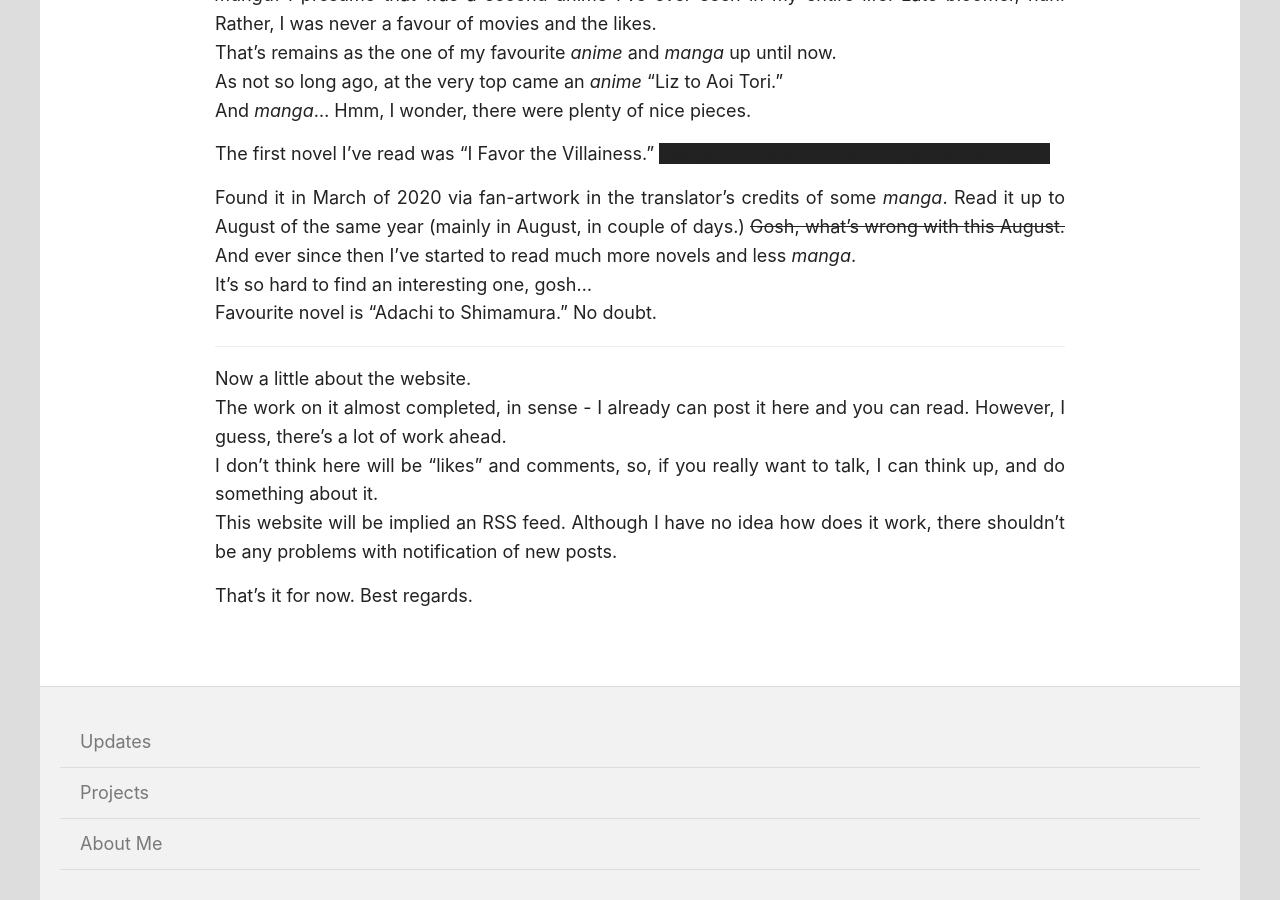
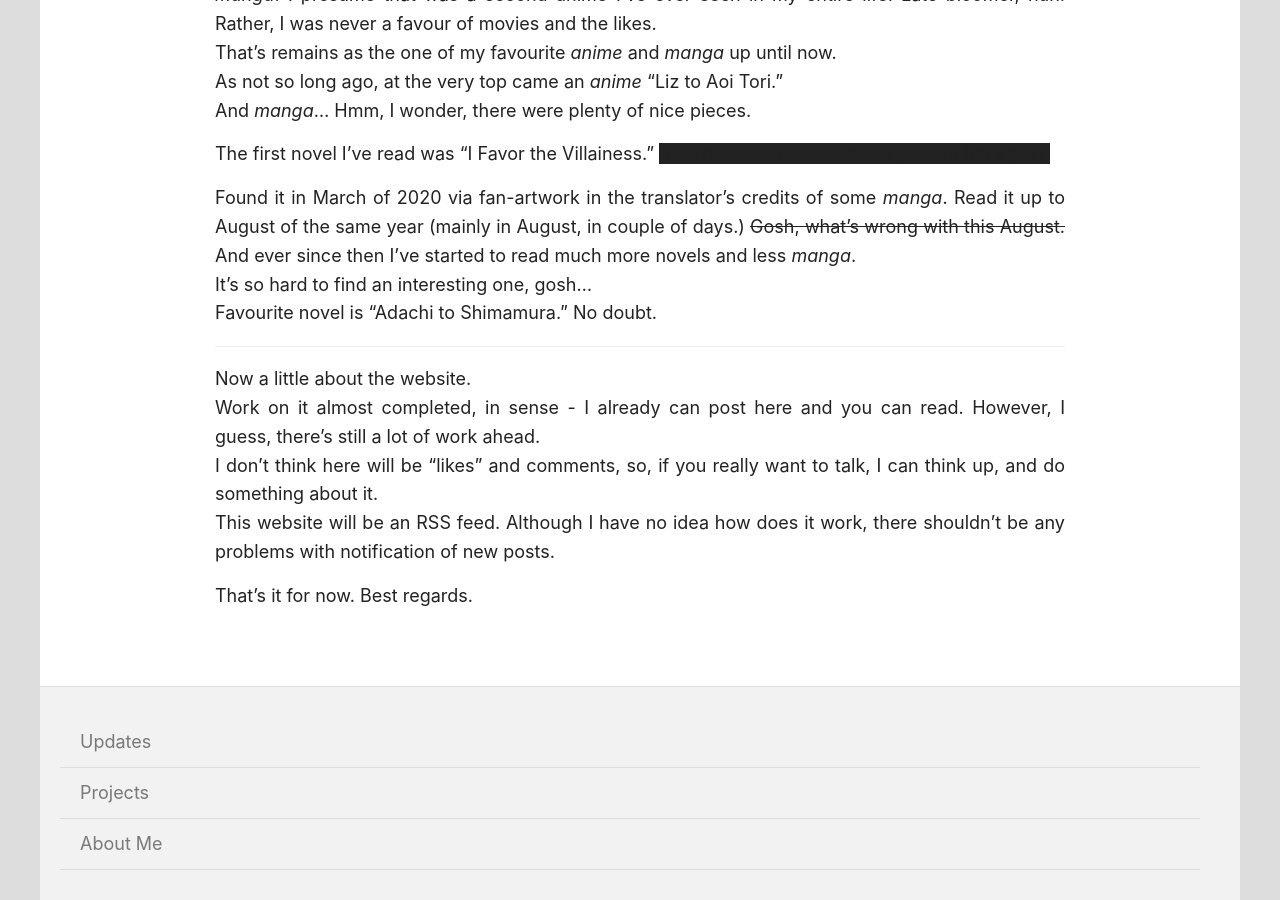
Before and after one commit to roshiajin-kunai/sakkamade.github.io, a Jekyll site: the page built from _posts/2020-12-07-first post.md, in a window 1280 px wide and 900 px high, scrolled down 692 px. Built offline with Jekyll 4.4.1, drawn with Linux system fonts in a browser that asks for light colours.

Commit message:
towards yuri 0.2.2 (post edition...)

```diff
--- a/_posts/2020-12-07-first post.md
+++ b/_posts/2020-12-07-first post.md
@@ -30,9 +30,9 @@ Favourite novel  is "Adachi to Shimamura." No doubt.
 ---
 
 Now a little about the website.
-The work on it almost completed, in sense - I already can post it here and you can read. However, I guess, there's a lot of work ahead.
+Work on it almost completed, in sense - I already can post here and you can read. However, I guess, there's still a lot of work ahead.
 I don't think here will be "likes" and comments, so, if you really want to talk, I can think up, and do something about it.
-This website will be implied an RSS feed. Although I have no idea how does it work, there shouldn't be any problems with notification of new posts.
+This website will be an RSS feed. Although I have no idea how does it work, there shouldn't be any problems with notification of new posts.
 
 
 That's it for now. Best regards.
```
